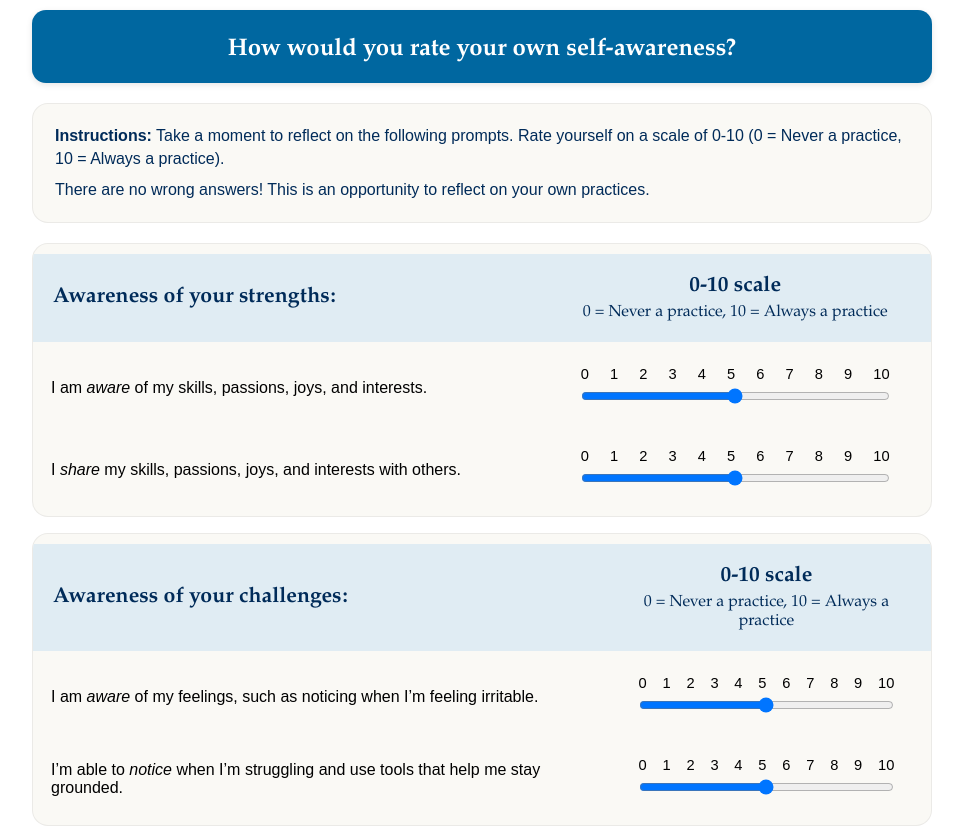
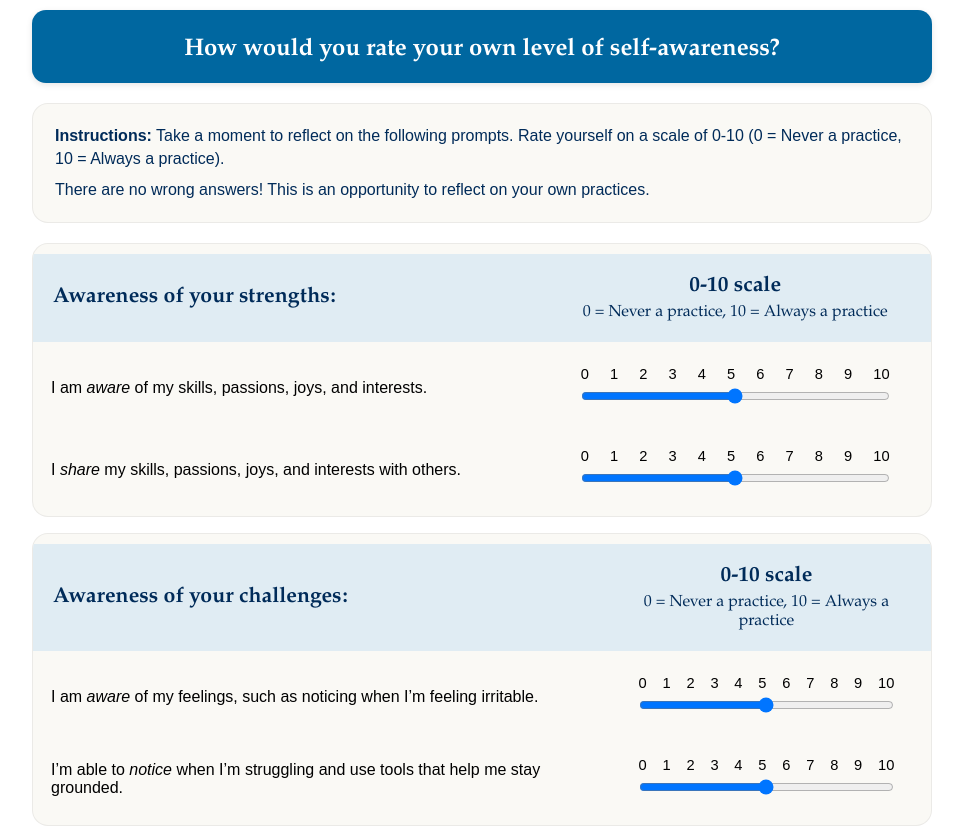
Before and after one commit to AudryWelch/Self-Awareness, a plain HTML site: page index.html in a window 1280 px wide. Shown: the top 829 px of the page, without its empty margins (158-1121 px from the left). Drawn offline with Linux system fonts and the light colour scheme.

Commit message:
Update index.html

```diff
--- a/index.html
+++ b/index.html
@@ -1,7 +1,7 @@
 <div id="eg-likert-self-assessment" style="max-width:900px; margin:0 auto; color:rgba(0,43,89,1); font-size:17pt; font-family:Arial, sans-serif;">
 
   <div style='background:rgba(0,103,160,1); color:#fff; border-radius:14px; padding:18px 20px; margin:10px 0 14px; text-align:center; box-shadow:0 2px 6px rgba(0,0,0,0.1); font-family:"Garamond","EB Garamond",serif;'>
-    <h2 style="margin:8px 0 0; font-size:18pt; color:#fff;">How would you rate your own self-awareness?</h2>
+    <h2 style="margin:8px 0 0; font-size:18pt; color:#fff;">How would you rate your own level of self-awareness?</h2>
   </div>
 
   <div style="background:rgba(250,249,245,1); border:1px solid rgba(0,0,0,0.06); border-radius:16px; padding:20px 22px; margin:20px 0;">
```
